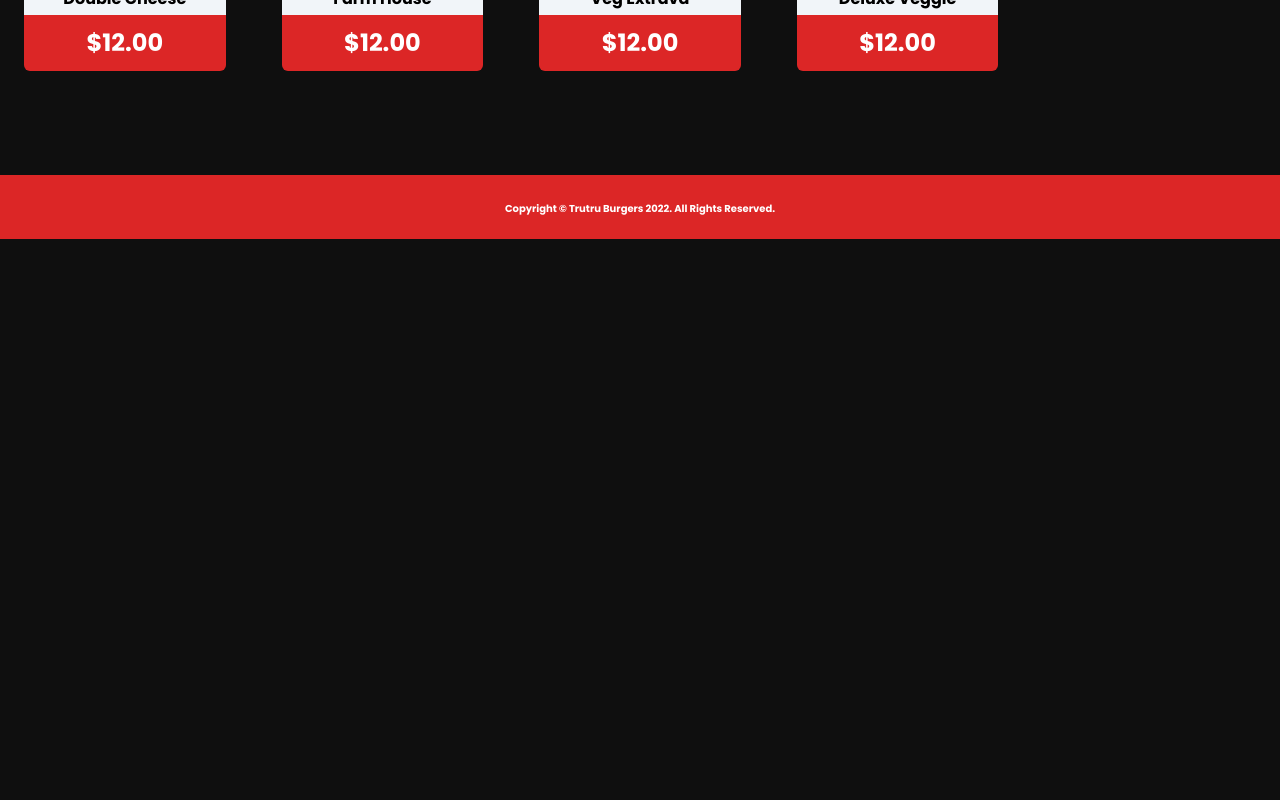
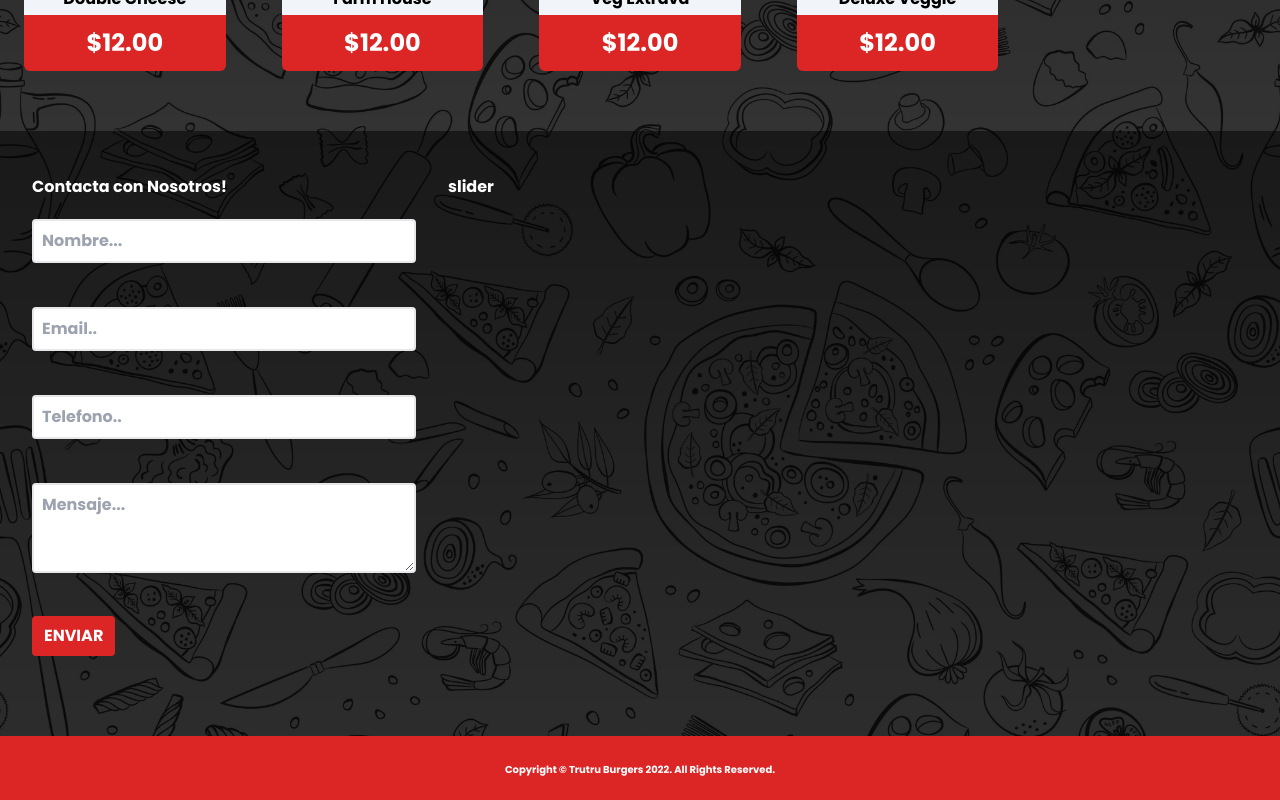
Before and after one commit to gonmb3/BurgerCommerce-Tailwind-FormikYup-ReactContext, a React (Vite) app: page / in a window 1280 px wide. Shown: the part 3069-3869 px from the top of the page. Before the commit the page ends 3308 px from the top, so only its background shows below. Built offline with nearby package versions, Linux system fonts and the light colour scheme.

Commit message:
first commit

```diff
--- a/index.html
+++ b/index.html
@@ -7,7 +7,7 @@
 
     <title>Trutru Burgers</title>
   </head>
-  <body>
+  <body class="bg-body">
     <div id="root"></div>
     <script type="module" src="/src/main.jsx"></script>
   </body>
--- a/package.json
+++ b/package.json
@@ -9,6 +9,9 @@
     "preview": "vite preview"
   },
   "dependencies": {
+    "@emailjs/browser": "^3.10.0",
+    "formik": "^2.2.9",
+    "formik-yup": "^0.0.5",
     "react": "^18.2.0",
     "react-dom": "^18.2.0",
     "react-icons": "^4.6.0",
--- a/src/App.jsx
+++ b/src/App.jsx
@@ -1,5 +1,6 @@
 import React from 'react'
 import { Route, Routes } from 'react-router-dom'
+
 import Footer from './components/Footer';
 import Header from './components/Header';
 import Home from './components/Home'
@@ -19,6 +20,7 @@ const App = () => {
     </Routes>
 
     <Sidebar/>
+
     <Footer/>
 
     </div>
--- /dev/null
+++ b/src/components/BurgetForm.jsx
@@ -0,0 +1,141 @@
+import { useRef,useState } from 'react';
+
+import { useFormik } from "formik" /* ---- FORMIK*/
+import * as Yup from "yup"               /* ---- YUP VALIDATION*/
+import emailjs from '@emailjs/browser';   /* ---- EMAILJS */
+
+import {RiMailSendLine} from "react-icons/ri" /* ---- REACT ICONS*/
+
+
+
+
+const BurgerForm = () => {
+
+    const [successMessage , setSuccessMessage] = useState(false);
+    const form = useRef();
+
+                           /*Validation Formik/Yup start -----------*/ /*    BORRAR CONTENIDO MIN MAX REQUIRED  */
+    const valuesSchema = Yup.object({
+        nombre: Yup.string().min(3, "Minimo 2 caracteres").max(32, "Maximo 32 caracteres").required("Por favor escribe tu nombre"),
+        email: Yup.string().email("Email incorrecto").max(32, "Maximo 32 caracteres").required("Por favor escribe tu email"),
+        telefono: Yup.string().matches(/^[+]*[(]{0,1}[0-9]{1,3}[)]{0,1}[-\s\./0-9]*$/g, "Numero no válido").required("Ingresa tu telefono").min(6,
+        "Minimo de 6 numeros").max(22, "Maximo 32 numeros"),
+        mensaje: Yup.string()
+    })
+    const initialValues = {
+        nombre: "",
+        email: "",
+        telefono: "",
+        mensaje: ""
+    }
+
+    /*EMAILJS KEYS ----------*/
+    const publicID = "xbpiozojkZAbONLnb"
+    const templateID = "template_rjqmbg1"
+    const serviceID = "service_ildxpli"
+
+    const { values, handleBlur, handleChange, handleSubmit, errors, touched } = useFormik({
+        validationSchema: valuesSchema,
+        initialValues,
+        onSubmit: (values,actions) => {        /*Send EMAILJS start -----------*/
+            try{
+                emailjs.sendForm( serviceID, templateID, form.current,publicID, values)
+                  .then(() => {
+                    actions.resetForm();
+                    setSuccessMessage(true);
+                    setTimeout(() =>  setSuccessMessage(false), 3600);
+
+                 });
+               }
+               catch (error){
+                 console.log(error)
+              }                          /*Send EMAILJS end -----------*/
+        }
+    })
+    /*Validation Formik/Yup end-----------*/
+    console.log(values)
+
+    return (
+        <div className='w-[100vw] flex justify-evenly  '>
+
+        <form
+            ref={form}
+            autoComplete="off"
+            className='w-[30%] text-gray-700 '
+            onSubmit={handleSubmit}>
+               <h6 className='text-white'> Contacta con Nosotros!</h6>
+            <div className="pb-20 flex flex-col gap-4 ">
+
+                <div className="mb-5 mt-3">
+
+                    <input
+                        value={values.nombre}
+                        onBlur={handleBlur}
+                        onChange={handleChange}
+                        className={ errors.nombre && touched.nombre ? " border-2  border-red-600 w-full p-2 mt-2 rounded focus:outline-none " : "border-2  w-full p-2 mt-2 rounded focus:outline-none"}
+                        type="text"
+                        name='nombre'
+                        placeholder='Nombre...' id='nombre'
+                    />
+
+                </div>
+
+                <div className='mb-5'>
+                    <input
+                        value={values.email}
+                        onBlur={handleBlur}
+                        onChange={handleChange}
+                        name='email'
+                        className={ errors.email && touched.email ? " border-2  border-red-600 w-full p-2 mt-2 rounded focus:outline-none " : "border-2  w-full p-2 mt-2 rounded focus:outline-none"}
+                        type="email"
+                        placeholder='Email..' id='email' />
+
+                </div>
+
+                <div className='mb-5'>
+                    <input
+                        value={values.telefono}
+                        onBlur={handleBlur}
+                        onChange={handleChange}
+                        name='telefono'
+                        className={ errors.telefono && touched.telefono ? " border-2  border-red-600 w-full p-2 mt-2 rounded focus:outline-none " : "border-2  w-full p-2 mt-2 rounded focus:outline-none"}
+                        type="tel"
+                        placeholder="Telefono.." id='telefono' />
+
+
+                </div>
+
+                <div className='mb-5'>
+                    <textarea
+                        value={values.mensaje}
+                        onBlur={handleBlur}
+                        onChange={handleChange}
+                        id="mensaje"
+                        name='mensaje'
+                        className='border-2 w-full p-2 mt-2 rounded focus:outline-none h-[90px]'
+                        placeholder='Mensaje...' ></textarea>
+                </div>
+                <div className="flex items-center justify-between text-center">
+                      <input
+                    type="submit"
+                    value="ENVIAR"
+                    className='hover:bg-red-800 text-center rounded
+                     p-2 px-3  cursor-pointer text-white uppercase font-medium
+                     bg-red-600 transition-all '
+                />
+                        {/* SUCCESS MESSAGE / FORMIK YUP VALIDATION ------*/ }
+                  {successMessage &&  <p className='text-[12px] bg-green-600 text-white p-2 flex gap-2 '><RiMailSendLine size={20}/>Mensaje enviado</p>   }
+                </div>
+
+            </div>
+
+        </form>
+        <div className="w-[800px]">
+            slider
+        </div>
+
+    </div>
+    )
+}
+
+export default BurgerForm
--- a/src/components/Home.jsx
+++ b/src/components/Home.jsx
@@ -2,6 +2,7 @@ import React from 'react'
 import { useProductContext } from '../contexts/ProductContext'
 import Product from './Product';
 import Hero from './Hero';
+import BurgerForm from './BurgetForm';
 
 
 
@@ -26,7 +27,9 @@ const Home = () => {
                     }
                 </div>
             </div>
+
         </section>
+        <BurgerForm/>
     </>
   )
 }
--- a/src/components/Product.jsx
+++ b/src/components/Product.jsx
@@ -1,6 +1,7 @@
 import { BsPlus, BsEyeFill } from "react-icons/bs"
+import {FaCheck} from "react-icons/fa"
 
-import { Link } from "react-router-dom";
+import { createSearchParams, Link } from "react-router-dom";
 import { useCartContext } from "../contexts/CartContext";
 
 const Product = ({ product }) => {
@@ -8,7 +9,7 @@ const Product = ({ product }) => {
   const { name, price, category, imgSrc, id } = product;
 
   // cart context
-  const { addToCart } = useCartContext();
+  const { addToCart, cart } = useCartContext();
 
 
   return (
@@ -33,7 +34,9 @@ const Product = ({ product }) => {
               onClick={() => addToCart(product, id)}
               className="flex justify-center items-center text-white w-8 h-8
                    bg-red-600 ">
-              <BsPlus color="white" size={22} />
+              {
+                cart ?   <BsPlus color="white" size={22} /> : (  <FaCheck size={20} /> )
+              }
             </div>
           </button>
           <Link
@@ -52,8 +55,6 @@ const Product = ({ product }) => {
         <div className="font-bold rounded-b-md bg-red-600 text-2xl mb-10 text-center py-3 text-white ">
           ${parseFloat(price).toFixed(2)}
         </div>
-
-
       </div>
     </div>
   )
--- a/src/components/ProductDetails.jsx
+++ b/src/components/ProductDetails.jsx
@@ -28,7 +28,7 @@ const ProductDetails = () => {
         <div className="flex flex-col lg:flex-row items-center pt-20  ">
         {/* image*/}
           <div className="flex flex-1 justify-center mb-8 lg:mb-0 ">
-            <img className="md:max-w-[430px] max-w-[250px] floating" src={imgSrc} alt={name} />
+            <img className="md:max-w-[500px] max-w-[250px] floating" src={imgSrc} alt={name} />
           </div>
 
           <div className="flex-1 text-center lg:text-left ">
--- a/src/index.css
+++ b/src/index.css
@@ -8,6 +8,15 @@ body{
     background-color: #0f0f0f;
     color: white;
     font-family: 'Poppins', sans-serif;
+}
+
+.bg-body{
+    background-image: linear-gradient(rgba(0,0,0,.9), rgba(0,0,0,.8)),  url("../src/assets/img/bg-body.jpg") ;
+    background-repeat: no-repeat;
+    object-fit: cover;
+    background-attachment: fixed;
+    background-position: bottom;
+    background-size: cover;
 }
 
 .hero-bg{
```
Also changed, not shown: src/assets/img/bg-body.jpg (added), 1 other file (tests, documents, lock files or other folders).
